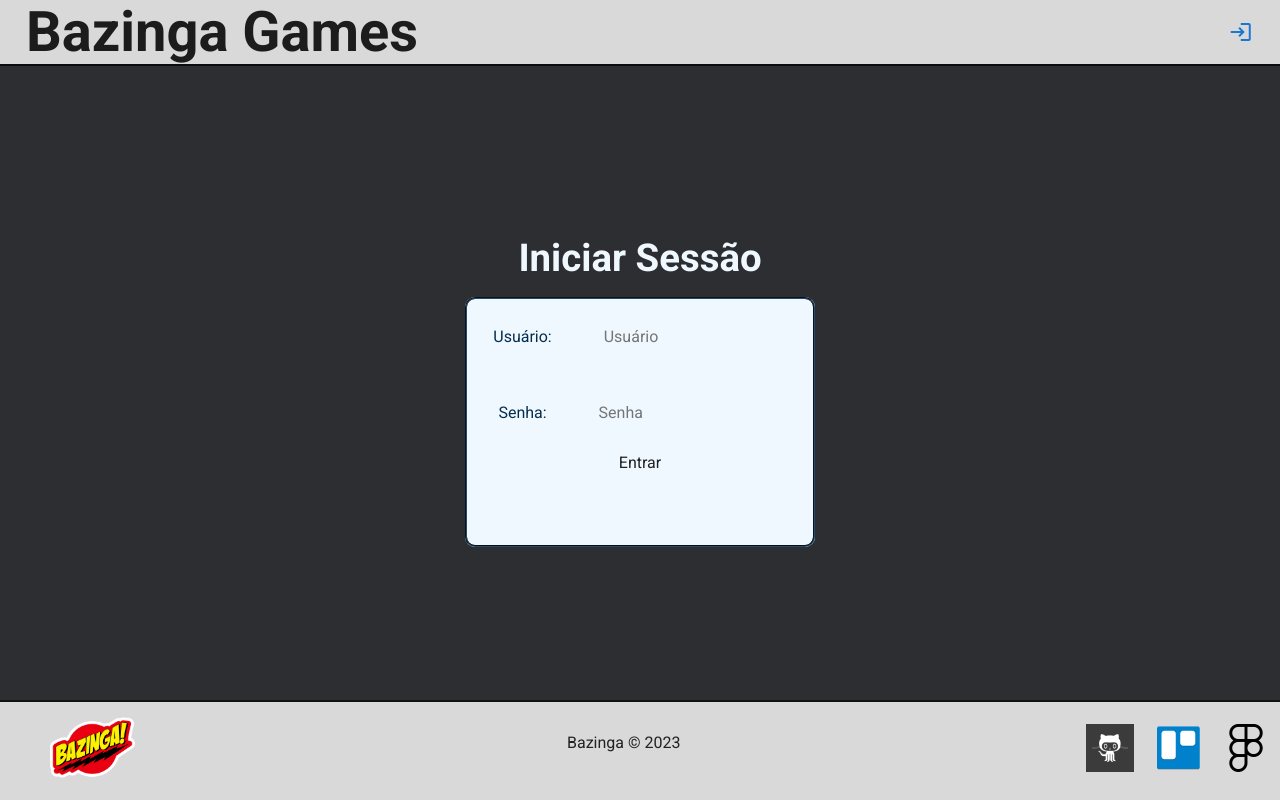
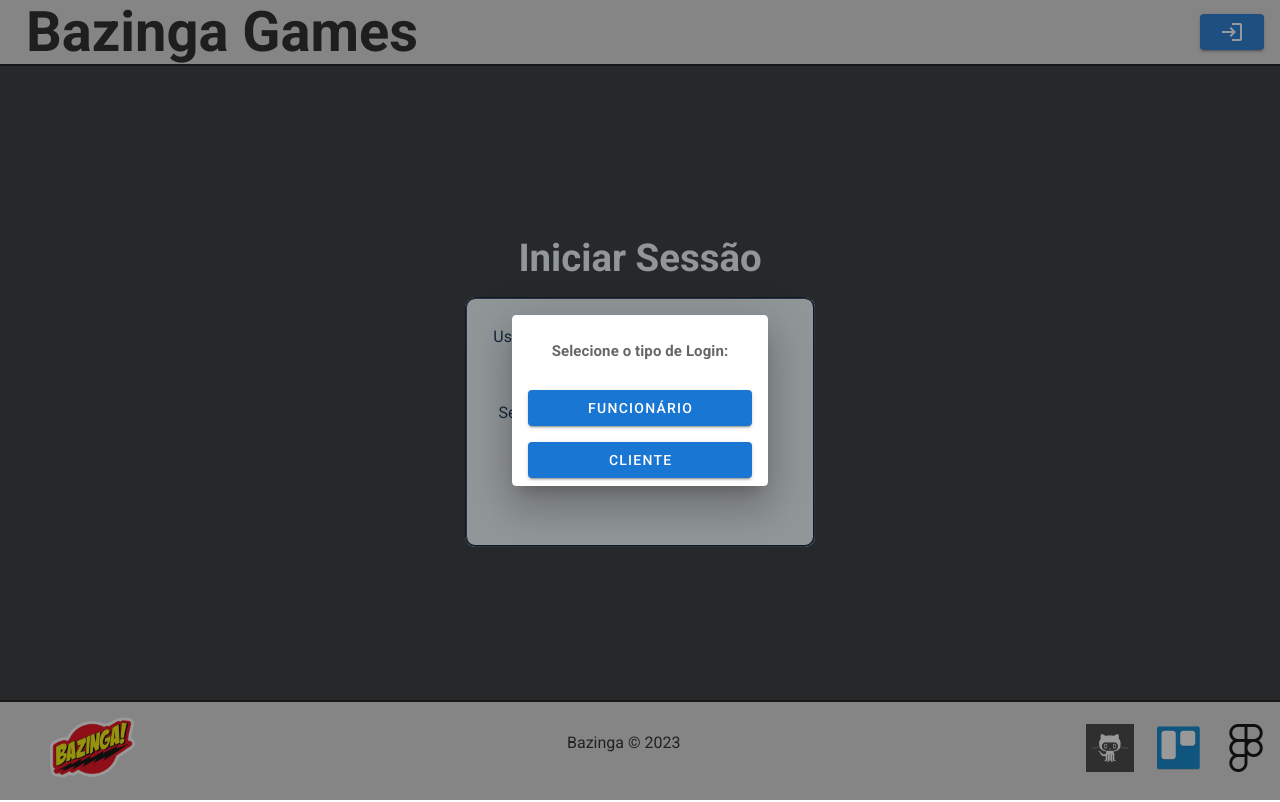
Before and after one commit to LuluFLopes/ProjetoPI---4-Semestre, a Vue app in the folder src/frontend/: page /#/login in a window 1280 px wide. Both pictures are taken after a click on the button 1240 px from the left and 32 px from the top of the page. Built offline with nearby package versions, Linux system fonts and the light colour scheme; what v-mask would draw is missing.

Commit message:
Ligação entre as telas de login com modal

```diff
--- a/src/frontend/src/components/BarraSuperior.vue
+++ b/src/frontend/src/components/BarraSuperior.vue
@@ -5,11 +5,9 @@
         <router-link to="/" style="text-decoration: none; color: inherit;"><h1>Bazinga Games</h1></router-link>
       </v-toolbar-title>
       <v-spacer></v-spacer>
-      <v-btn icon class="login" v-show="!usuarioLogado">
-        <router-link to="login">
-          <v-icon>mdi-login</v-icon>
-        </router-link>
-      </v-btn>
+      <modal-tipo-usuario
+          v-on="this.modalAtivo"
+          v-show="!usuarioLogado"></modal-tipo-usuario>
       <label class="usuario" v-show="usuarioLogado">
         Olá, {{ this.user.nome }}!
       </label>
@@ -24,12 +22,18 @@
 import {defineComponent} from "vue";
 import {mapState} from "vuex";
 import router from "@/router";
+import ModalTipoUsuario from "@/components/ModalTipoUsuario";
 
 export default defineComponent({
-  components: {},
+  components: {
+    ModalTipoUsuario
+  },
   data() {
     return {
-      usuarioLogado: false
+      usuarioLogado: false,
+      modalAtivo: {
+        isActive: true
+      }
     }
   },
   methods: {
--- /dev/null
+++ b/src/frontend/src/components/ModalTipoUsuario.vue
@@ -0,0 +1,78 @@
+<template>
+  <div class="text-center">
+    <v-btn
+        color="primary"
+        @click="modalLogin()"
+    >
+      <v-icon>mdi-login</v-icon>
+      <v-dialog
+          class="main-dialog"
+          v-model="this.dialog"
+          activator="parent"
+          width="20%"
+      >
+        <v-card>
+          <v-card-text class="card-main-text">
+            Selecione o tipo de Login:
+          </v-card-text>
+          <v-card-actions>
+            <v-btn color="primary" block @click="rotaFuncionario()">
+                Funcionário
+            </v-btn>
+          </v-card-actions>
+          <v-card-actions>
+            <v-btn color="primary" block @click="rotaCliente()">
+                Cliente
+            </v-btn>
+          </v-card-actions>
+        </v-card>
+      </v-dialog>
+    </v-btn>
+  </div>
+
+</template>
+
+<script>
+
+import {defineComponent} from "vue";
+import router from "@/router";
+
+export default defineComponent({
+
+  data() {
+    return {
+      dialog: false,
+    }
+  },
+  methods: {
+    modalLogin() {
+      if (this.dialog === true){
+        this.dialog = false;
+      } else {
+        this.dialog = true;
+      }
+    },
+    rotaFuncionario(){
+      this.dialog = false;
+      router.push('/login');
+    },
+    rotaCliente(){
+      this.dialog = false;
+      router.push('/loginCliente');
+    }
+  }
+
+});
+
+</script>
+
+<style>
+
+.card-main-text {
+  padding-top: 25px !important;
+  text-align: center;
+  font-weight: bold !important;
+  font-size: 15px !important;
+}
+
+</style>
```
Also changed, not shown: src/frontend/src/view/TelaDetalheProduto.vue (+27 -30 lines).
